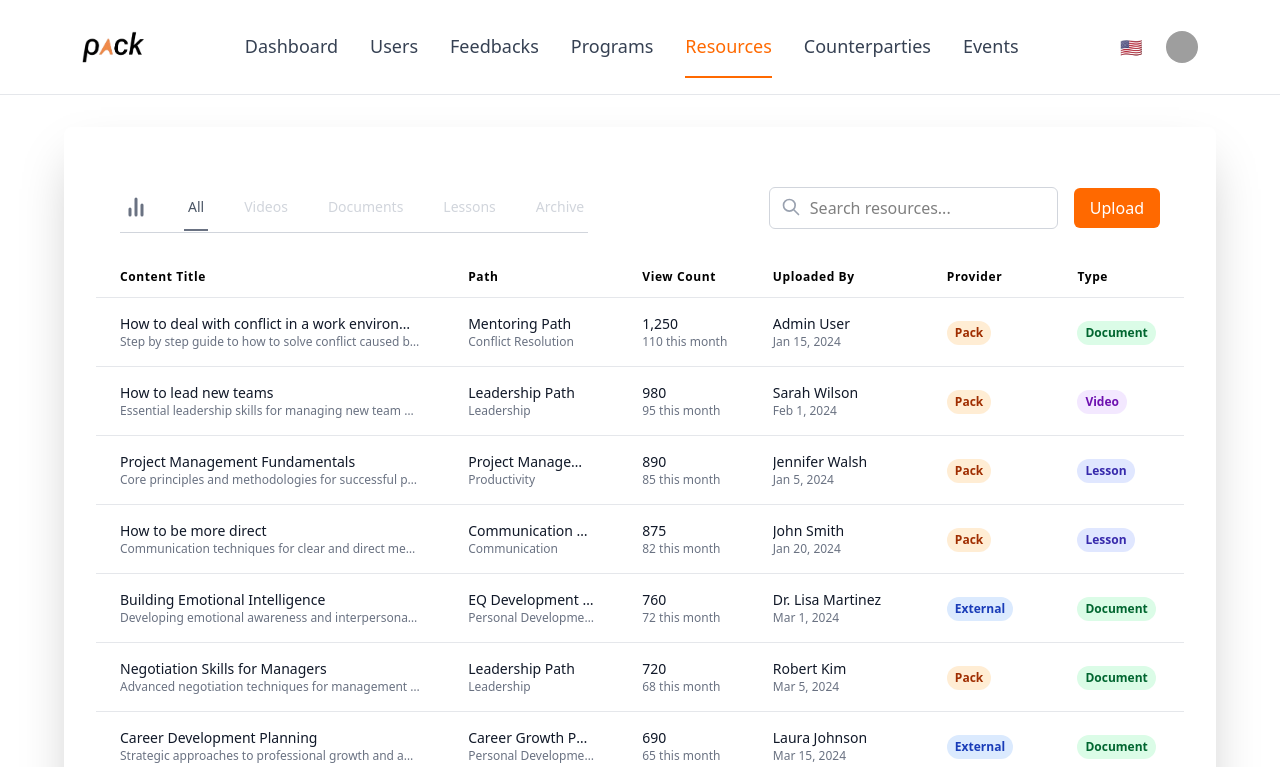
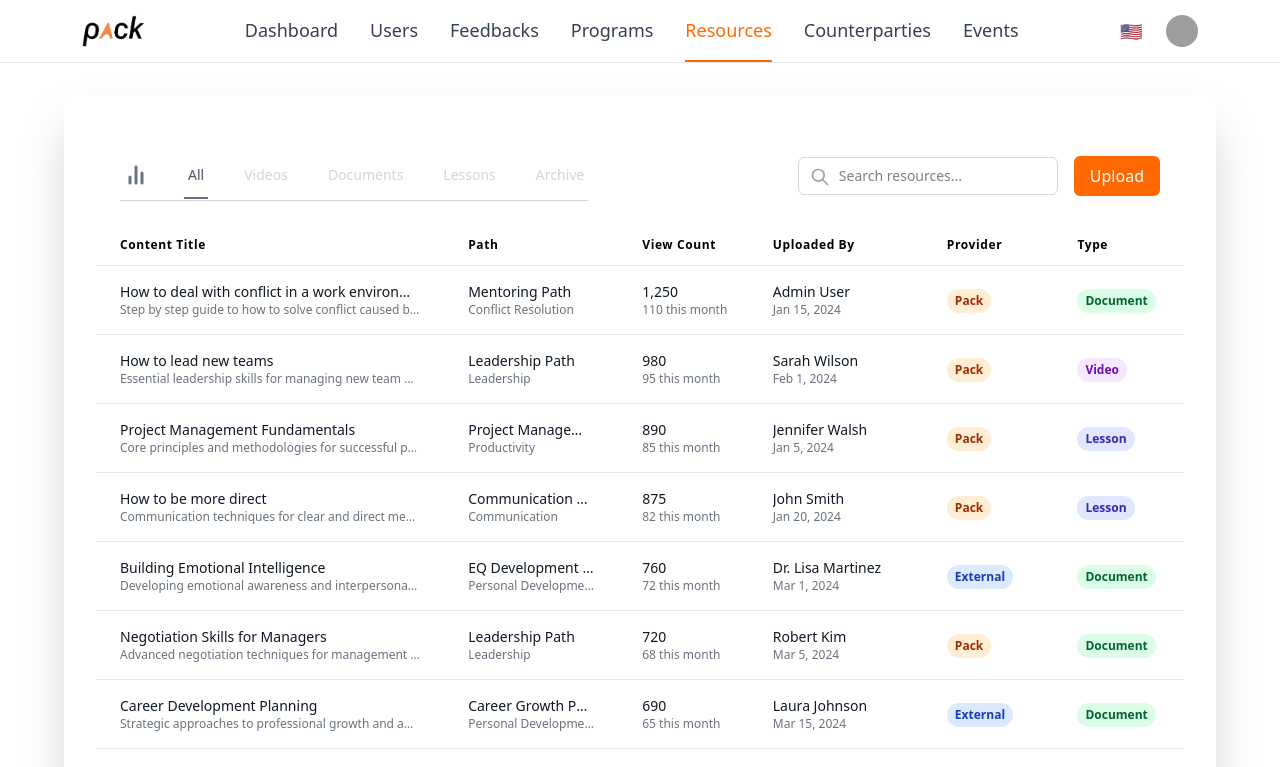
Before and after one commit to matteobu/pack-dashboard, a SvelteKit app: page /resources/all in a window 1280 px wide. Shown: the top 767 px of the page. Built offline with nearby package versions, Linux system fonts and the light colour scheme; grey boxes are pictures that could not be loaded.

Commit message:
Alert Fix for demo purpose

```diff
--- a/src/lib/components/Header/Header.svelte
+++ b/src/lib/components/Header/Header.svelte
@@ -52,7 +52,7 @@
 		</div>
 	{/if}
 
-	<div class="hidden items-center justify-between px-6 py-4 md:flex lg:justify-around lg:px-8">
+	<div class="hidden items-center justify-between px- md:flex lg:justify-around lg:px-8">
 		<Logo />
 		<NavBar />
 		<Profile />
--- a/src/lib/components/Header/Profile.svelte
+++ b/src/lib/components/Header/Profile.svelte
@@ -1,5 +1,13 @@
 <div class="flex items-center gap-6">
-	<button class="cursor-pointer border-none bg-transparent text-lg">🇺🇸</button>
+	<button
+		class="cursor-pointer border-none bg-transparent text-lg transition-transform hover:rotate-12"
+		on:click={() =>
+			alert(
+				"🌍 International Edition™ Status: \n\n❌ Not implemented\n✅ Definitely possible\n✅ Would be awesome\n❌ Time budget says 'nope'\n\n🤷‍♂️ Priorities: Dashboard first, world domination later!"
+			)}
+	>
+		🇺🇸
+	</button>
 	<div class="profile">
 		<img src="https://i.pravatar.cc/32?u=2" alt="avatar" class="h-8 w-8 rounded-full" />
 	</div>
--- a/src/routes/resources/+layout.svelte
+++ b/src/routes/resources/+layout.svelte
@@ -15,7 +15,10 @@
 
 	function handleModalSubmit(event: { detail: unknown }) {
 		console.log(event);
-		alert('Resource Uploaded Successfully!');
+		alert(
+			'✅ Upload Complete*!\n\n*Terms and conditions apply:\n- File exists only in your heart ❤️\n- Database is powered by hopes and dreams 🌟\n- Persistence sold separately 💸\n\n(Blame the deadline, not the developer! ⏰)'
+		);
+
 		showUploadModal = false;
 	}
 </script>
--- a/src/routes/resources/components/ResourcesHeader.svelte
+++ b/src/routes/resources/components/ResourcesHeader.svelte
@@ -50,7 +50,12 @@
 						type="text"
 						placeholder="Search resources..."
 						bind:value={searchQuery}
-						class="w-full rounded-md border border-gray-300 py-2 pr-4 pl-10 text-sm focus:border-blue-500 focus:ring-2 focus:ring-blue-500"
+						readonly
+						on:click={() =>
+							alert(
+								'🔍 Search Feature Status: "Loading..." 🔍\n\nETA: When I figure out how to search through imaginary data! 😅\n\nFor now, just scroll and enjoy the view! 👀✨'
+							)}
+						class="w-full cursor-pointer rounded-md border border-gray-300 py-2 pr-4 pl-10 text-sm hover:bg-gray-50"
 					/>
 					<svg
 						class="absolute top-2.5 left-3 h-4 w-4 text-gray-400"
@@ -83,7 +88,12 @@
 						type="text"
 						placeholder="Search resources..."
 						bind:value={searchQuery}
-						class="rounded-md border border-gray-300 py-2 pr-4 pl-10 focus:border-blue-500 focus:ring-2 focus:ring-blue-500"
+						readonly
+						on:click={() =>
+							alert(
+								'🔍 Search Feature Status: "Loading..." 🔍\n\nETA: When I figure out how to search through imaginary data! 😅\n\nFor now, just scroll and enjoy the view! 👀✨'
+							)}
+						class="w-full cursor-pointer rounded-md border border-gray-300 py-2 pr-4 pl-10 text-sm hover:bg-gray-50"
 					/>
 					<svg
 						class="absolute top-2.5 left-3 h-5 w-5 text-gray-400"
--- a/src/routes/resources/metrics/components/ResourcesBottomSection.svelte
+++ b/src/routes/resources/metrics/components/ResourcesBottomSection.svelte
@@ -6,22 +6,17 @@
 
 	const { contentAccess } = mockData;
 
-	// Filter state
 	let selectedProvider = '';
 	let dateFrom = '';
 	let dateTo = '';
 
-	// Get unique providers for dropdown
 	const providers = [...new Set(contentAccess.map((access) => access.providerType))];
 
-	// Filtered data
 	$: filteredContentAccess = contentAccess.filter((access) => {
-		// Provider filter
 		if (selectedProvider && access.providerType !== selectedProvider) {
 			return false;
 		}
 
-		// Date from filter
 		if (dateFrom) {
 			const fromDate = new SvelteDate(dateFrom);
 			if (access.openedOn < fromDate) {
@@ -29,10 +24,9 @@
 			}
 		}
 
-		// Date to filter
 		if (dateTo) {
 			const toDate = new SvelteDate(dateTo);
-			toDate.setHours(23, 59, 59, 999); // End of day
+			toDate.setHours(23, 59, 59, 999);
 			if (access.openedOn > toDate) {
 				return false;
 			}
@@ -41,17 +35,16 @@
 		return true;
 	});
 
-	// Clear filters function
 	function clearFilters() {
 		selectedProvider = '';
 		dateFrom = '';
 		dateTo = '';
 	}
 
-	// Download function (mock)
 	function handleDownload() {
-		console.log('Downloading filtered data:', filteredContentAccess);
-		alert(`Downloading ${filteredContentAccess.length} records`);
+		alert(
+			`📥 Downloading ${filteredContentAccess.length} records! 📥\n\nProgress: 100% imaginary! ✨\nFile location: Your dreams folder 💭\nFormat: Pure hopium (.hope) 🙃\n\n*No actual files were downloaded in this demo*`
+		);
 	}
 </script>
 
@@ -106,7 +99,6 @@
 	</div>
 
 	<div class="overflow-hidden">
-		<!-- Single table with scrollable tbody -->
 		<div class="overflow-x-auto">
 			<table class="min-w-full divide-y divide-gray-200">
 				<thead class="sticky top-0 z-10 bg-gray-50">
@@ -138,8 +130,6 @@
 				</thead>
 			</table>
 		</div>
-
-		<!-- Scrollable tbody container -->
 		<div class="max-h-80 overflow-y-auto">
 			<table class="min-w-full">
 				<tbody class="divide-y divide-gray-200 bg-white">
```
Also changed, not shown: 1 other file (tests, documents, lock files or other folders).
